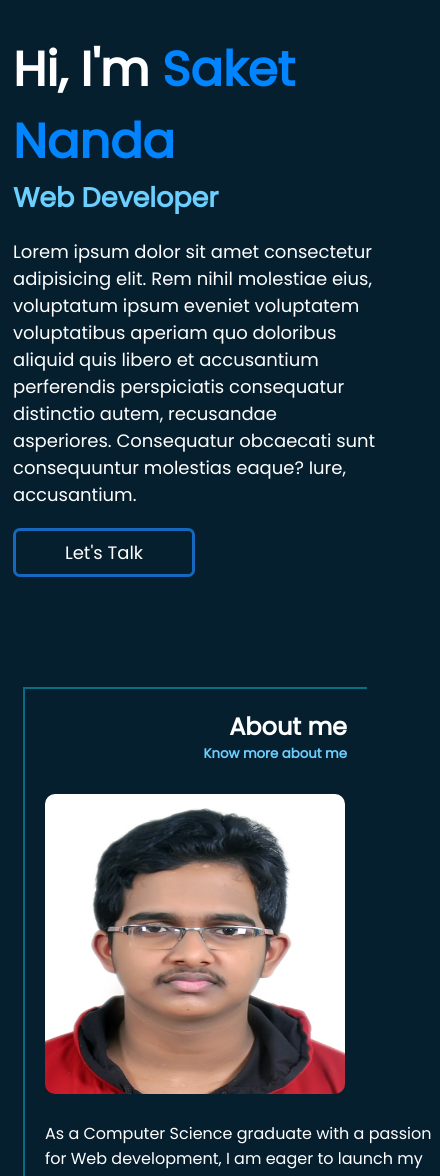
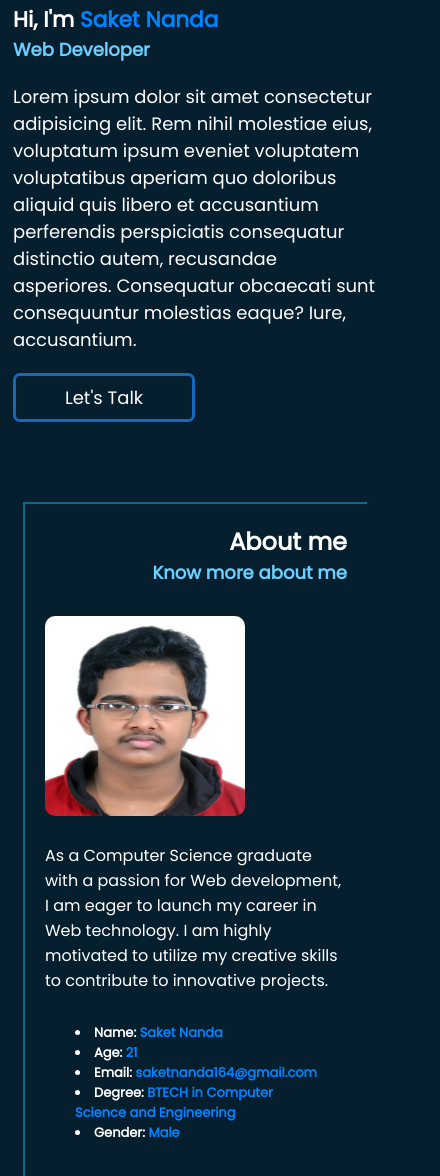
Before and after one commit to Saket6/Portfolio-Website, a plain HTML site: page index.html in a window 390 px wide. Shown: the part 228-1404 px from the top of the page, 440 px wide, since content can reach past the window. Drawn offline with Linux system fonts and the light colour scheme; files whose address does not match are found by name.

Commit message:
Latest commit

```diff
--- a/style.css
+++ b/style.css
@@ -242,6 +242,7 @@ body{
 {
     color: white;
     font-weight: bolder;
+    overflow-wrap: anywhere;
 }
 
 .skill
@@ -429,6 +430,16 @@ body{
     .aboutmain{
         grid-template-columns: 1fr;
     }
+    .heading{
+        font-size: larger;
+    }
+    .img{
+        height: 200px;
+        width: 200px;
+    }
+    .prof{
+        font-size: large;
+    }
     .skill
     {
         grid-template-columns: 1fr 1fr;
@@ -448,6 +459,12 @@ body{
     }
     .navbar{
         display: block !important;
+    }
+    .listitems{
+        font-size: small;
+    }
+    .container{
+        height: 63vh;
     }
     .about{
         margin: 23px !important;
```
